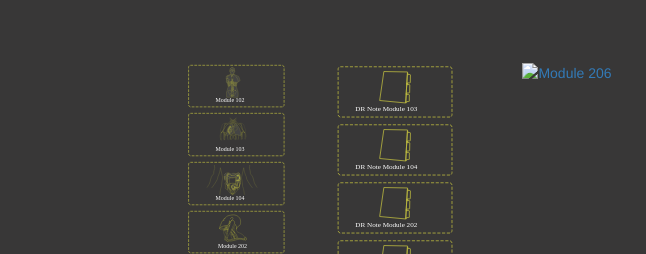
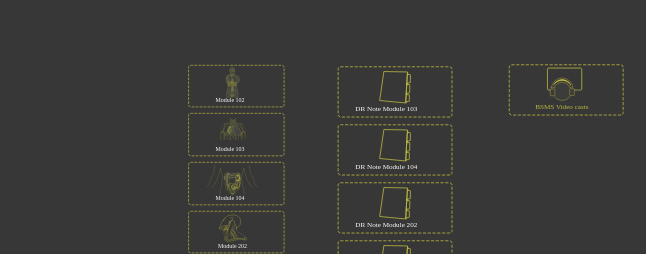
Before and after one commit to bsms66366/Anatomy, a plain HTML site: page index.html in a window 1280 px wide. Shown: the part 213-467 px from the top of the page, 0-646 px from the left. Drawn offline with nearby package versions, Linux system fonts and the light colour scheme.

Commit message:
changed svg file name

```diff
--- a/index.html
+++ b/index.html
@@ -81,7 +81,7 @@
 <p style="text-align: left;"><a href="#" style="text-decoration: none; color: white; font-family: arial;" target="_blank" id="videolink3" title="Videocast" class="video">This section is password protected</a></p>
 <div id="dropdown3" style="margin-top: 2.5cm;"></div>
 <ul id="links3">
-<li style="list-style-type: none;"><div id="MOD206DIV"><a target="_blank" href="http://blogs.brighton.ac.uk/bsmsvideos/" id="modulelinktop206" class="module"><img id="module206imageid" alt="Module 206" src="images/videoLink[white].svg" title="videocasts" width="600" height="600" /> </a></li></ul>
+<li style="list-style-type: none;"><div id="MOD206DIV"><a target="_blank" href="http://blogs.brighton.ac.uk/bsmsvideos/" id="modulelinktop206" class="module"><img id="module206imageid" alt="Module 206" src="images/videoLink.svg" title="videocasts" width="600" height="600" /> </a></li></ul>
 </div>
 </div>
 <!--ShowMe-->
```
